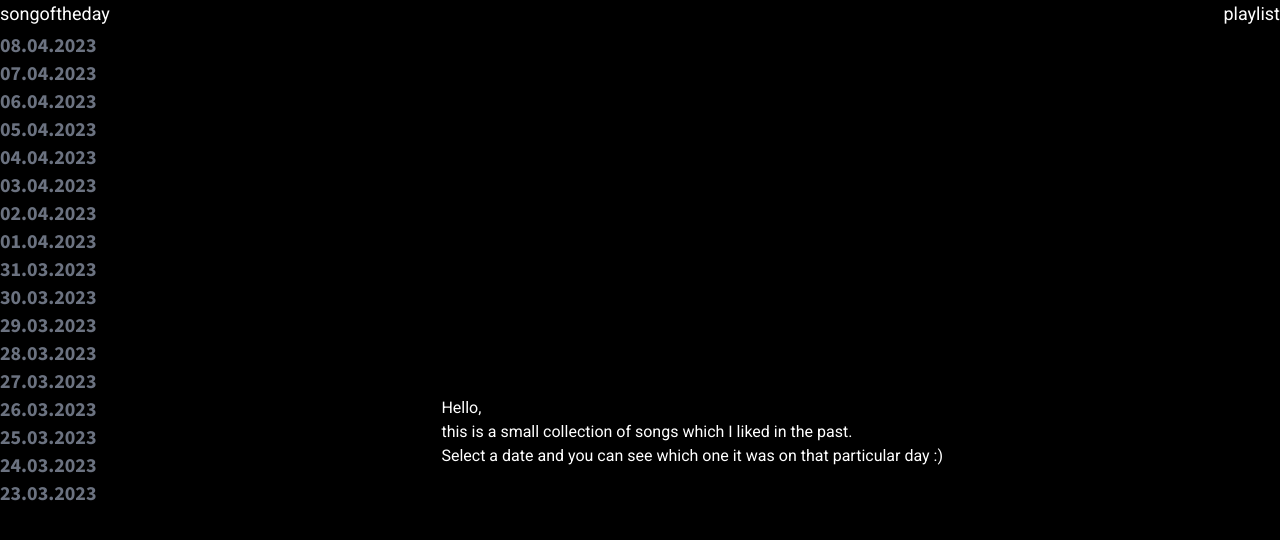
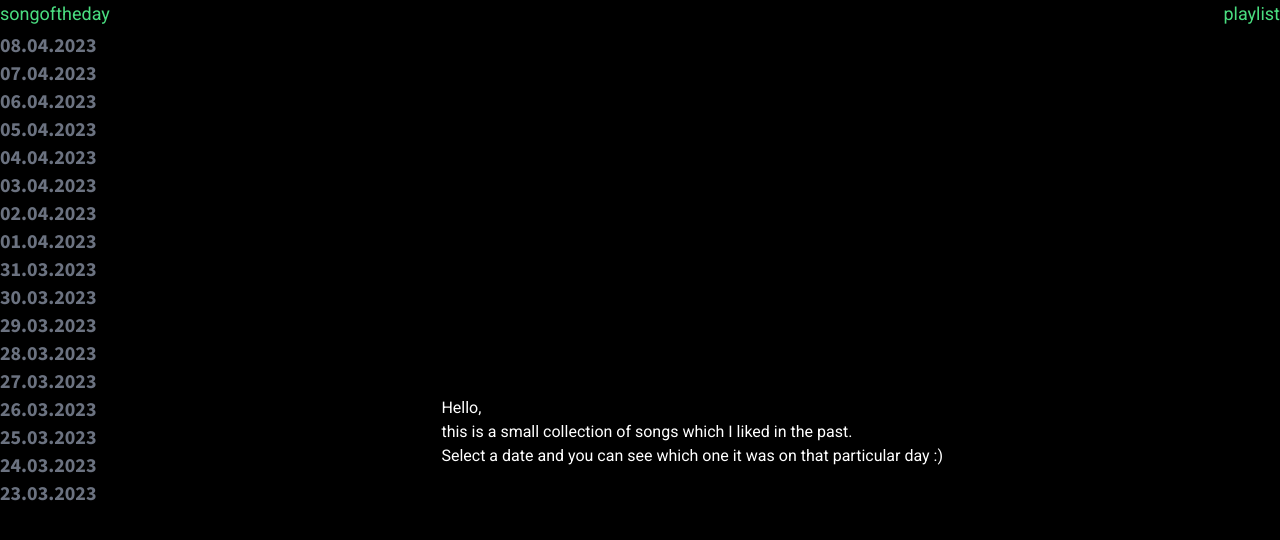
Before and after one commit to olvr-me/songoftheday, a Next.js app: page / in a window 1280 px wide. Shown: the top 540 px of the page. Built offline with nearby package versions, Linux system fonts and the light colour scheme.

Commit message:
Changed colors for header

```diff
--- a/components/Header.tsx
+++ b/components/Header.tsx
@@ -3,8 +3,9 @@ import Link from "next/link";
 export default function Header() {
     return (
         <div className="flex justify-between items-center mb-1 text-lg">
-            <h1>songoftheday</h1>
+            <h1 className="text-green-400">songoftheday</h1>
             <Link
+                className="text-green-400"
                 href="https://open.spotify.com/playlist/19VvREnkIgYtLATS9s9hFo?si=20ceb02ab6854365">playlist
             </Link>
         </div>
```
